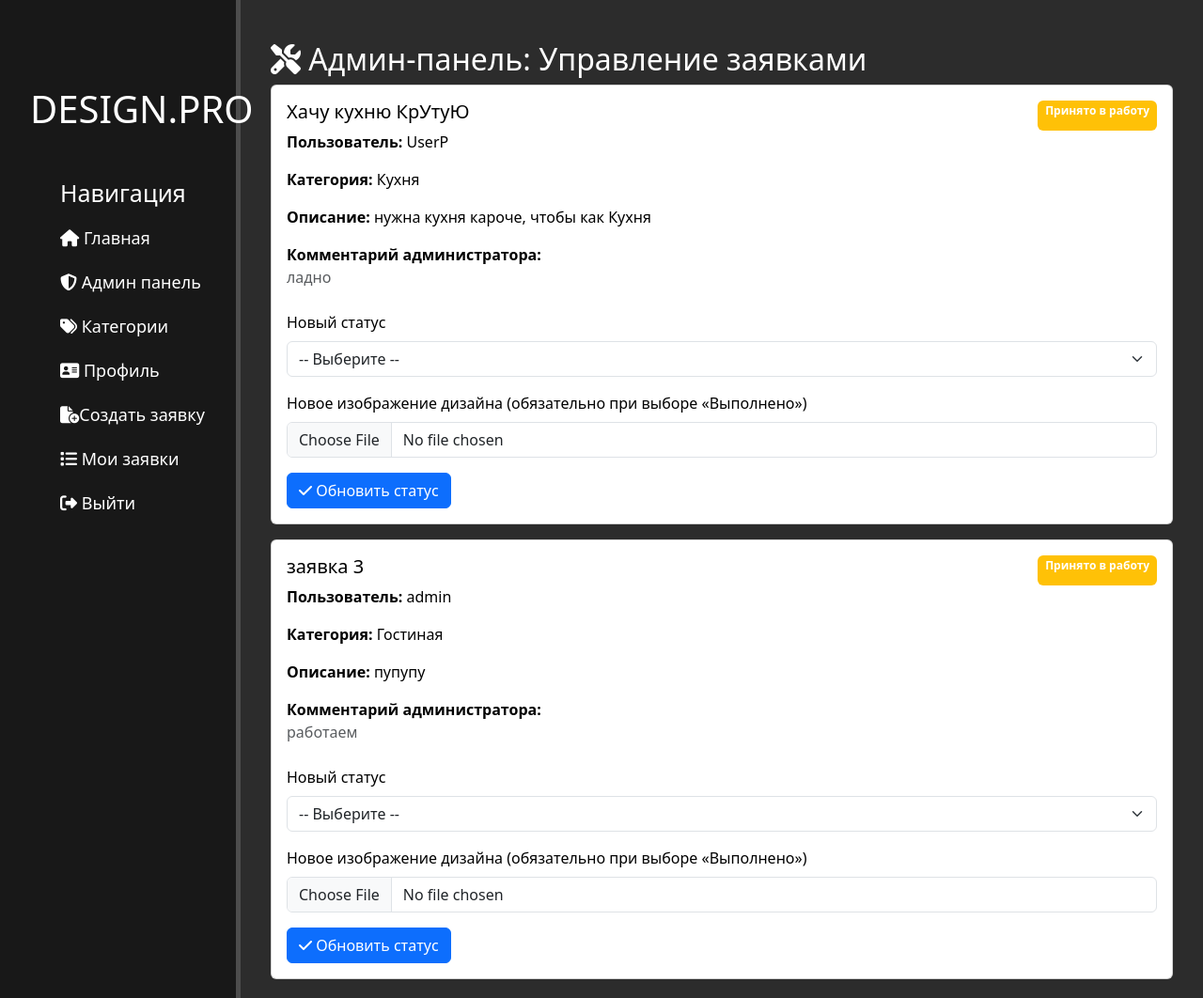
After one commit to maks123m/Lab_2_Django, a Django app: page /admin-panel/ in a window 1280 px wide. The commit adds this page. Shown: the whole page at 94% size. Run offline with Django 5.2, Linux system fonts and the light colour scheme; a user stored in the database is signed in; data comes from the database, SQL or seed files in the repository; both versions use the stored data as it was after the commit; some libraries are stand-ins or nearby versions.

Commit message:
добавил админку

```diff
--- a/Design_pro/Design_pro/urls.py
+++ b/Design_pro/Design_pro/urls.py
@@ -4,7 +4,7 @@ from django.conf import settings
 from django.conf.urls.static import static
 
 urlpatterns = [
-    path('admin/', admin.site.urls),
+    path('superadmin/', admin.site.urls),
     path('', include('catalog.urls')),
 ] + static(settings.STATIC_URL, document_root=settings.STATIC_ROOT)
 
--- a/Design_pro/catalog/forms.py
+++ b/Design_pro/catalog/forms.py
@@ -103,5 +103,4 @@ class ApplicationForm(forms.ModelForm):
 
         if photo.size > 2 * 1024 * 1024:
             raise ValidationError('Файл слишком большой. Максимум — 2 МБ.')
-
         return photo
--- a/Design_pro/catalog/templates/base_generic.html
+++ b/Design_pro/catalog/templates/base_generic.html
@@ -18,13 +18,17 @@
             <h3>Навигация</h3>
             <li><a href="{% url 'home' %}"><i class="fa-solid fa-house"></i> Главная</a></li>
 
+            {% if user.is_superuser %}
+                <li><a href="{% url 'admin_panel' %}"><i class="fa-solid fa-shield-halved"></i> Админ панель</a></li>
+                <li><a href="{% url 'admin_categories' %}"><i class="fa-solid fa-tags"></i> Категории</a></li>
+            {% endif %}
 
             {% if user.is_authenticated %}
                 <li><a href="{% url 'profile' %}"><i class="fa-solid fa-address-card"></i> Профиль</a></li>
-                <li><a href="{% url 'create_application' %}"><i class="fa-solid fa-file-circle-plus"></i>Создать заявку</a></li>
+                <li><a href="{% url 'create_application' %}"><i class="fa-solid fa-file-circle-plus"></i>Создать заявку</a>
+                </li>
                 <li><a href="{% url 'my_applications' %}"><i class="fa-solid fa-list"></i> Мои заявки</a></li>
                 <li><a href="{% url 'logout' %}"><i class="fa-solid fa-right-from-bracket"></i> Выйти</a></li>
-
             {% else %}
                 <li><a href="{% url 'register' %}"><i class="fa-solid fa-user-plus"></i> Регистрация</a></li>
                 <li><a href="{% url 'login' %}"><i class="fa-solid fa-arrow-right-to-bracket"></i> Вход</a></li>
--- /dev/null
+++ b/Design_pro/catalog/templates/catalog/admin_panel.html
@@ -0,0 +1,92 @@
+{% extends "base_generic.html" %}
+{% load status_filters %}
+
+{% block content %}
+<div class="container mt-4">
+    <h2><i class="fa-solid fa-screwdriver-wrench"></i> Админ-панель: Управление заявками</h2>
+
+    {% if applications %}
+        <div class="row g-3">
+            {% for app in applications %}
+            <div class="col-12">
+                <div class="card">
+                    <div class="card-body">
+                        <div class="d-flex justify-content-between">
+                            <h5 class="card-title">{{ app.title }}</h5>
+                            <span class="badge bg-{{ app.get_status_display|status_badge }}">
+                                {{ app.get_status_display }}
+                            </span>
+                        </div>
+                        <p><strong>Пользователь:</strong> {{ app.user.username }}</p>
+                        <p><strong>Категория:</strong> {{ app.category }}</p>
+                        <p><strong>Описание:</strong> {{ app.description }}</p>
+
+                        {% if app.admin_comment %}
+                            <div class="mb-2">
+                                <strong>Комментарий администратора:</strong>
+                                <p class="text-muted">{{ app.admin_comment }}</p>
+                            </div>
+                        {% endif %}
+
+                        {% if app.design_image %}
+                            <div class="mb-2">
+                                <strong>Текущий дизайн:</strong><br>
+                                <img src="{{ app.design_image.url }}"
+                                     class="img-fluid rounded mt-2"
+                                     style="max-height: 200px; object-fit: cover;"
+                                     alt="Дизайн">
+                            </div>
+                        {% endif %}
+
+                        <form method="post" enctype="multipart/form-data" class="mt-4">
+                            {% csrf_token %}
+                            <input type="hidden" name="application_id" value="{{ app.id }}">
+
+                            <div class="mb-3">
+                                <label class="form-label">Новый статус</label>
+                                <select name="status" class="form-select">
+                                    <option value="">-- Выберите --</option>
+                                    {% if app.status == 'new' %}
+                                        <option value="in_progress">Принято в работу</option>
+                                        <option value="completed">Выполнено</option>
+                                    {% elif app.status == 'in_progress' %}
+                                        <option value="completed">Выполнено</option>
+                                    {% endif %}
+                                </select>
+                            </div>
+
+                            {% if app.status == 'new' %}
+                                <div class="mb-3">
+                                    <label class="form-label">
+                                        Комментарий (обязателен при выборе «Принято в работу»)
+                                    </label>
+                                    <textarea name="admin_comment" class="form-control" rows="2">{{ app.admin_comment }}</textarea>
+                                </div>
+                            {% endif %}
+
+                            <div class="mb-3">
+                                <label class="form-label">
+                                    Новое изображение дизайна (обязательно при выборе «Выполнено»)
+                                </label>
+                                <input type="file" name="design_image" class="form-control" accept="image/*">
+                                {% if app.design_image %}
+                                    <div class="form-text">
+                                        Текущее изображение будет заменено, если загрузить новое.
+                                    </div>
+                                {% endif %}
+                            </div>
+
+                            <button type="submit" class="btn btn-primary">
+                                <i class="fa-solid fa-check"></i> Обновить статус
+                            </button>
+                        </form>
+                    </div>
+                </div>
+            </div>
+            {% endfor %}
+        </div>
+    {% else %}
+        <div class="alert alert-info">Нет заявок для обработки.</div>
+    {% endif %}
+</div>
+{% endblock %}
--- a/Design_pro/catalog/urls.py
+++ b/Design_pro/catalog/urls.py
@@ -12,4 +12,7 @@ urlpatterns = [
     path('create/', views.create_application, name='create_application'),
     path('my/', views.my_applications, name='my_applications'),
     path('delete/<int:pk>/', views.delete_application, name='delete_application'),
+    path('admin/categories/', views.admin_categories, name='admin_categories'),
+    path('admin/categories/delete/<int:pk>/', views.admin_category_delete, name='admin_category_delete'),
+    path('admin-panel/', views.admin_panel, name='admin_panel'),
 ]
--- a/Design_pro/catalog/views.py
+++ b/Design_pro/catalog/views.py
@@ -1,17 +1,23 @@
 from django.shortcuts import render, get_object_or_404, redirect
-from django.contrib.auth import logout
+from django.contrib.auth import login as auth_login, logout
 from django.contrib.auth.models import User
-from .forms import CustomRegistrationForm
-from .models import UserProfile
-from django.contrib.auth import login as auth_login
 from django.contrib import messages
 from django.contrib.auth.decorators import login_required
-from .forms import ApplicationForm
-from .models import Application
+from django import forms
+
+from .forms import CustomRegistrationForm, ApplicationForm
+from .models import UserProfile, Application, Category
 
 
-def index(request):
-    return render(request, 'catalog/index.html')
+def home(request):
+    completed_applications = Application.objects.filter(
+        status='completed'
+    ).select_related('category').order_by('-created_at')[:4]
+    in_progress_count = Application.objects.filter(status='in_progress').count()
+    return render(request, 'catalog/index.html', {
+        'completed_applications': completed_applications,
+        'in_progress_count': in_progress_count,
+    })
 
 
 def register(request):
@@ -23,25 +29,19 @@ def register(request):
                 email=form.cleaned_data['email'],
                 password=form.cleaned_data['password']
             )
-
             UserProfile.objects.create(
                 user=user,
                 full_name=form.cleaned_data['full_name'],
                 consent=True
             )
-
             auth_login(request, user)
             return redirect('profile')
     else:
         form = CustomRegistrationForm()
-
     return render(request, 'catalog/register.html', {'form': form})
 
 
-def login(request):
-    return render(request, 'catalog/login.html')
-
-
+@login_required
 def profile(request):
     return render(request, 'catalog/profile.html')
 
@@ -59,11 +59,9 @@ def create_application(request):
             application = form.save(commit=False)
             application.user = request.user
             application.save()
-            messages.success(request, 'Заявка успешно создана!')
-            return redirect('create_application')
+            return redirect('my_applications')
     else:
         form = ApplicationForm()
-
     return render(request, 'catalog/create_application.html', {'form': form})
 
 
@@ -77,23 +75,108 @@ def my_applications(request):
 
 @login_required
 def delete_application(request, pk):
-
     app = get_object_or_404(Application, pk=pk, user=request.user)
-
     if app.status != 'new':
         messages.error(request, 'Нельзя удалить заявку со статусом «Принято в работу» или «Выполнено».')
         return redirect('my_applications')
 
     if request.method == 'POST':
         app.delete()
-        messages.success(request, 'Заявка успешно удалена.')
         return redirect('my_applications')
 
     return render(request, 'catalog/confirm_delete.html', {'application': app})
 
 
-def home(request):
-    applications = Application.objects.filter(status='new').select_related('user', 'category').order_by('-created_at')
-    return render(request, 'catalog/index.html', {
-        'applications': applications
+class CategoryForm(forms.ModelForm):
+    class Meta:
+        model = Category
+        fields = ['name']
+        widgets = {'name': forms.TextInput(attrs={'class': 'form-control'})}
+        labels = {'name': 'Название категории'}
+
+
+@login_required
+def admin_categories(request):
+    if not request.user.is_superuser:
+        messages.error(request, 'Доступ запрещён.')
+        return redirect('home')
+
+    if request.method == 'POST':
+        form = CategoryForm(request.POST)
+        if form.is_valid():
+            form.save()
+            return redirect('admin_categories')
+    else:
+        form = CategoryForm()
+
+    categories = Category.objects.all()
+    return render(request, 'catalog/admin_categories.html', {
+        'form': form,
+        'categories': categories,
     })
+
+
+@login_required
+def admin_category_delete(request, pk):
+    if not request.user.is_superuser:
+        messages.error(request, 'Доступ запрещён.')
+        return redirect('home')
+
+    category = get_object_or_404(Category, pk=pk)
+    if request.method == 'POST':
+        category.delete()
+    return redirect('admin_categories')
+
+
+class UpdateStatusForm(forms.ModelForm):
+    class Meta:
+        model = Application
+        fields = ['status', 'admin_comment', 'design_image']
+        widgets = {
+            'admin_comment': forms.Textarea(attrs={'class': 'form-control', 'rows': 3}),
+            'design_image': forms.FileInput(attrs={'class': 'form-control'}),
+        }
+
+
+@login_required
+def admin_panel(request):
+    if not request.user.is_superuser:
+        messages.error(request, 'Доступ запрещён.')
+        return redirect('home')
+
+    applications = Application.objects.exclude(status='completed').order_by('-created_at')
+
+    if request.method == 'POST':
+        app_id = request.POST.get('application_id')
+        app = get_object_or_404(Application, id=app_id)
+        old_status = app.status
+        new_status = request.POST.get('status')
+
+        if old_status == 'new':
+            if new_status == 'in_progress':
+                comment = request.POST.get('admin_comment', '').strip()
+                if not comment:
+                    messages.error(request, 'Для статуса «Принято в работу» требуется комментарий.')
+                    return redirect('admin_panel')
+                app.admin_comment = comment
+            elif new_status == 'completed':
+                if not request.FILES.get('design_image'):
+                    messages.error(request, 'Для статуса «Выполнено» требуется изображение дизайна.')
+                    return redirect('admin_panel')
+                app.design_image = request.FILES['design_image']
+            else:
+                messages.error(request, 'Недопустимый статус.')
+                return redirect('admin_panel')
+        elif old_status == 'in_progress' and new_status == 'completed':
+            if not request.FILES.get('design_image'):
+                messages.error(request, 'Для завершения заявки требуется изображение дизайна.')
+                return redirect('admin_panel')
+            app.design_image = request.FILES['design_image']
+        else:
+            messages.error(request, 'Нельзя изменить статус этой заявки.')
+            return redirect('admin_panel')
+        app.status = new_status
+        app.save()
+        return redirect('admin_panel')
+
+    return render(request, 'catalog/admin_panel.html', {'applications': applications,})
```
Also changed, not shown: Design_pro/catalog/admin.py (+17 -4 lines), Design_pro/catalog/models.py (+7 -1 lines), Design_pro/catalog/templates/catalog/admin_categories.html (added, +52 -0 lines), Design_pro/catalog/templates/catalog/index.html (+43 -27 lines), Design_pro/catalog/templates/catalog/my_applications.html (+28 -18 lines), Design_pro/catalog/templates/catalog/profile.html (+29 -3 lines), Design_pro/catalog/migrations/0010_alter_category_options_application_admin_comment_and_more.py (added), Design_pro/db.sqlite3, 1 other file.
